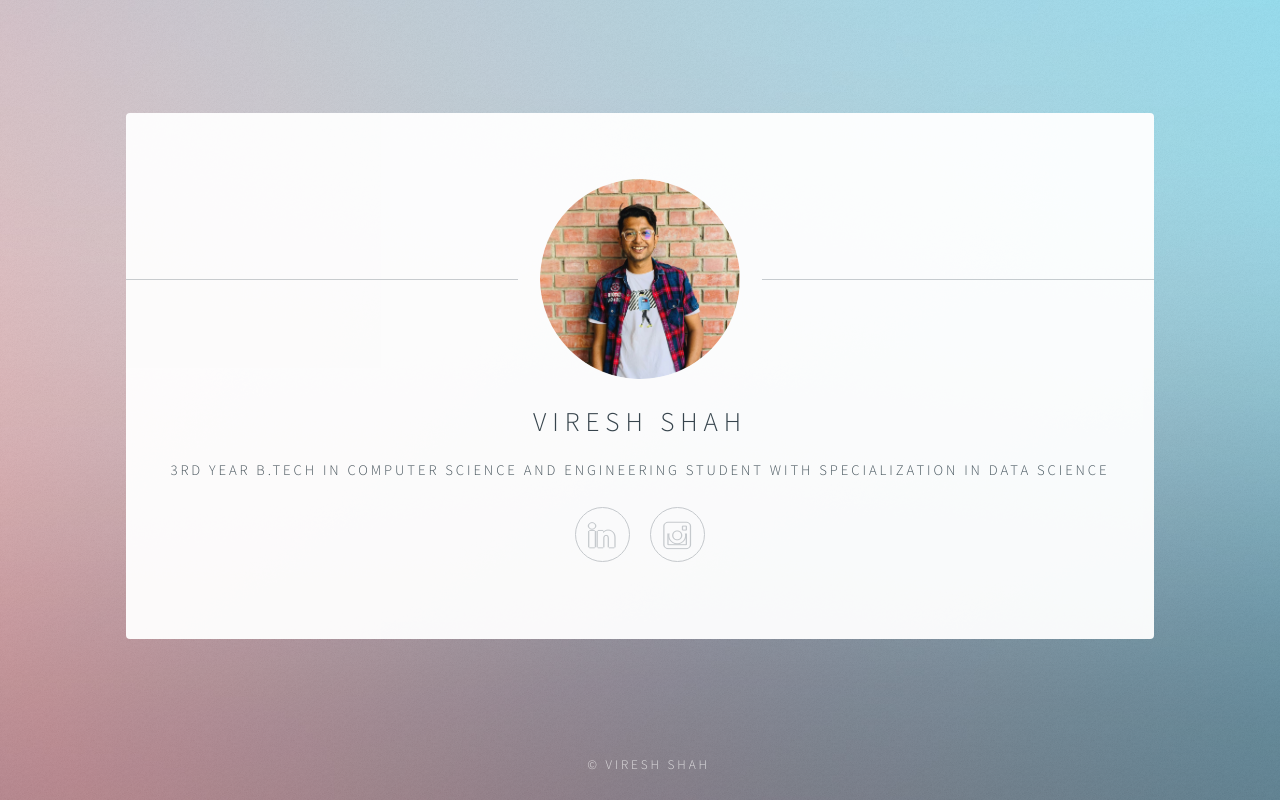
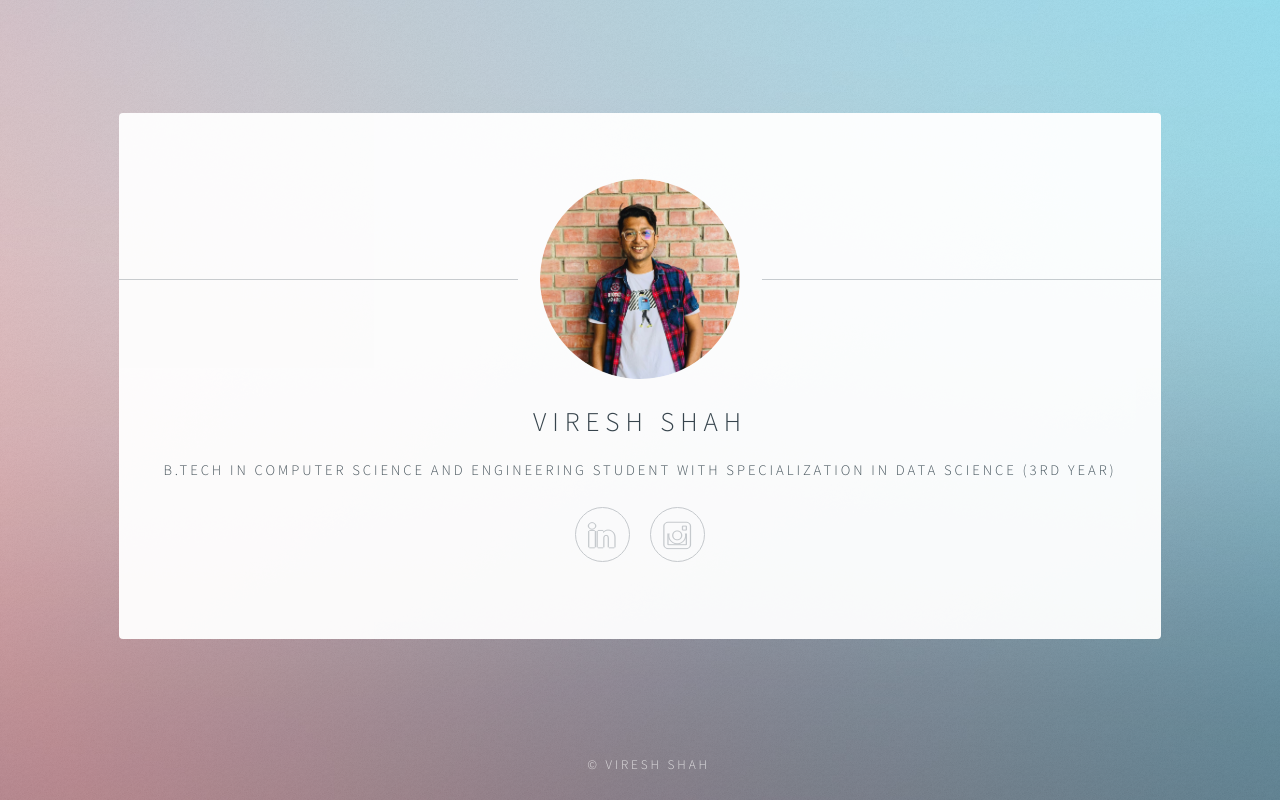
Before and after one commit to VireshShah17/Name-Card, a plain HTML site: page index.html in a window 1280 px wide. Drawn offline with Linux system fonts and the light colour scheme.

Commit message:
Update index.html

```diff
--- a/index.html
+++ b/index.html
@@ -25,7 +25,7 @@
 						<header>
 							<span class="avatar"><img src="images/profile-modified.png" alt="" height="200px"/></span>
 							<h1>Viresh Shah</h1>
-							<p>3rd Year B.Tech in Computer Science and Engineering Student with specialization in Data Science</p>
+							<p>B.Tech in Computer Science and Engineering Student with specialization in Data Science (3rd year)</p>
 						</header>
 						<footer>
 							<ul class="icons">
@@ -52,6 +52,5 @@
 					document.body.className += (navigator.userAgent.match(/(MSIE|rv:11\.0)/) ? ' is-ie' : '');
 				}
 			</script>
-
 	</body>
 </html>
```
